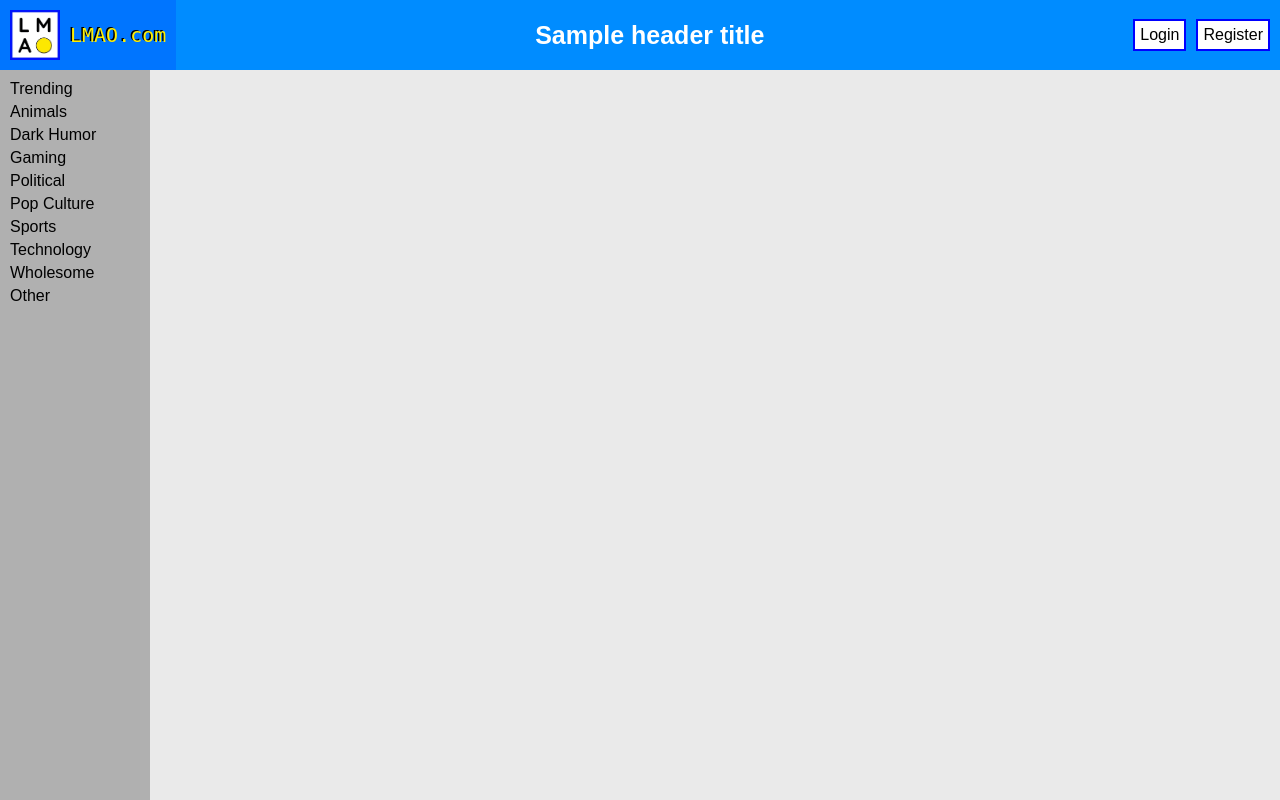
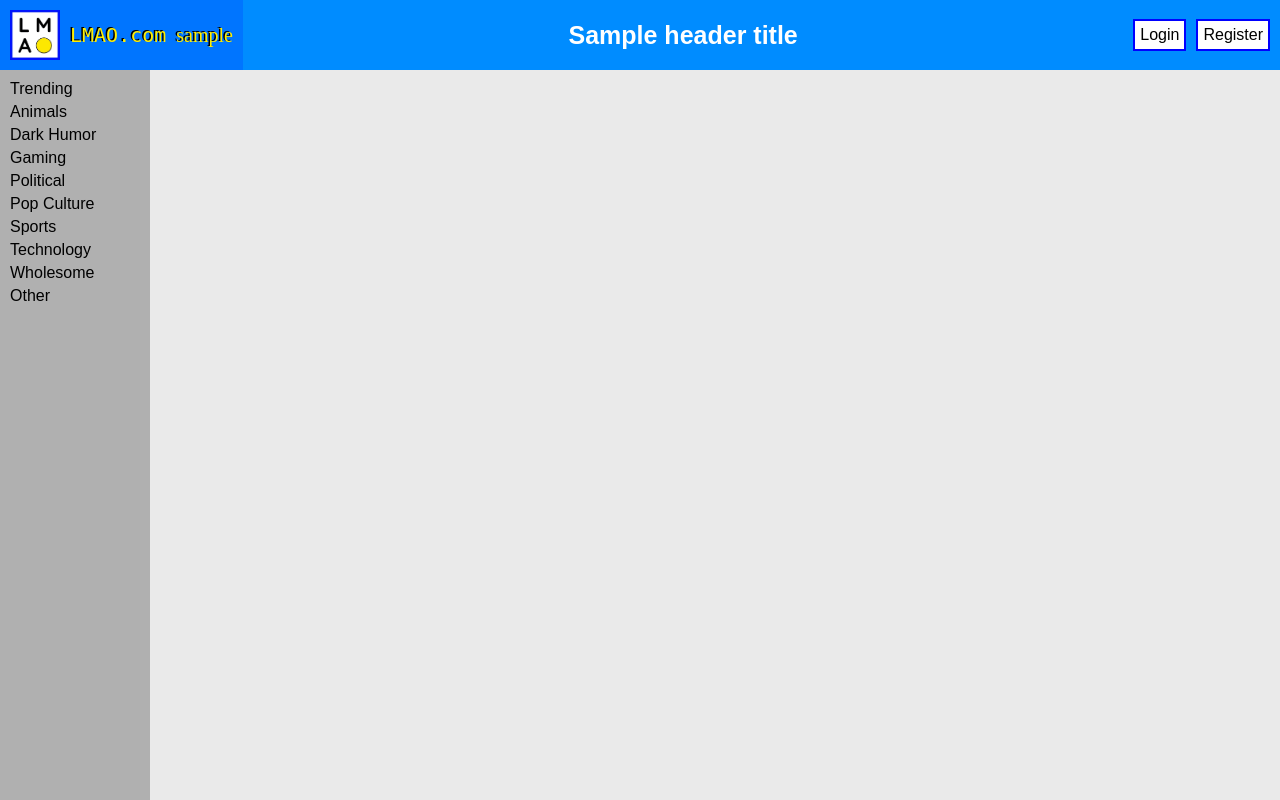
Before and after one commit to ZhuWinson/CSE312-2024-Project, a Flask app: template templates/index.html in a window 1280 px wide. Run offline with Flask 3, Linux system fonts and the light colour scheme; the template is opened without the code that fills it: most values are stand-ins (such as "Sample title", 1, 10 or a date in 2020).

Commit message:
Username display

```diff
--- a/server.py
+++ b/server.py
@@ -1,23 +1,8 @@
-from flask import Flask, render_template, request
-from util.accounts import register, login, logout
+from flask import Flask, render_template, request, redirect
+from util.accounts import register, login, logout, accountCollection
+import secrets
 
 app = Flask(__name__)
-
-@app.route("/", methods=["GET"])
-def home_page():
-    return render_index("Trending", "post_list")
-
-@app.route("/invalidpassword")
-def invalid_password():
-    return "<p> Invalid Password </p>"
-
-@app.route("/passwordmismatch")
-def mismatch_password():
-    return "<p> Passwords do not match </p>"
-
-@app.route("/usertaken")
-def user_taken():
-    return "<p> Username Taken </p>"
 
 @app.route("/login", methods=["POST"])
 def login_submit():
@@ -45,11 +30,20 @@ def register_page():
     return render_index("Registration", "register_form")
 
 def render_index(header_title, content_type):
-    authenticated = "token" in request.cookies
+    username = "Guest"
+    authenticated = False
+    if "token" in request.cookies:
+        token = request.cookies.get("token")
+        authenticated = "token" in request.cookies
+        user = accountCollection.find_one({"token": token})
+        userContent = dict(user)
+        username = userContent.get("username")
+
     return render_template(
         "index.html",
         authenticated=authenticated,
         header_title=header_title,
+        username=username,
         content_type=content_type)
 
 if __name__ == "__main__":
--- a/static/index.js
+++ b/static/index.js
@@ -1,4 +1,3 @@
-/*
 let animalImages = {
     "/static/image/cat.jpg": 50,
     "/static/image/dog.jpg": 25,
@@ -30,4 +29,3 @@ function setFeedCategory(category) {
 }
 
 setFeedCategory("meme")
-*/
--- a/static/style.css
+++ b/static/style.css
@@ -115,6 +115,16 @@ input[type="text"]:focus, input[type="password"]:focus {
     padding-left: 10px;
 }
 
+.username_display {
+    float: right
+    font-family: monospace;
+    font-size: 20px;
+    color: #ffee00;
+    border-color: #0000FF;
+    text-shadow: -1.5px -1.5px 0 #000;
+    padding-left: 10px;
+}
+
 .post_list {
     display: flex;
     flex-direction: column;
--- a/templates/index.html
+++ b/templates/index.html
@@ -12,6 +12,7 @@
         <div class="logo" onclick="location.href='/'">
             <img class="logo_image" src="/static/image/lmao_logo.jpg">
             <div class="logo_text">LMAO.com</div>
+            <div class="username_display">{{username}}</div>
         </div>
         <div class="header_title">{{header_title}}</div>
         <div class="header_buttons">
@@ -65,7 +66,7 @@
                     {% if content_type == "register_form" %}
                         <label>Confirm Password:&nbsp;
                             <br>
-                            <input type="password" name="confirm_password">
+                            <input type="password" name="verify">
                         </label>
                     {% endif %}
                     <br><br>
```
Also changed, not shown: util/accounts.py (+5 -4 lines).
